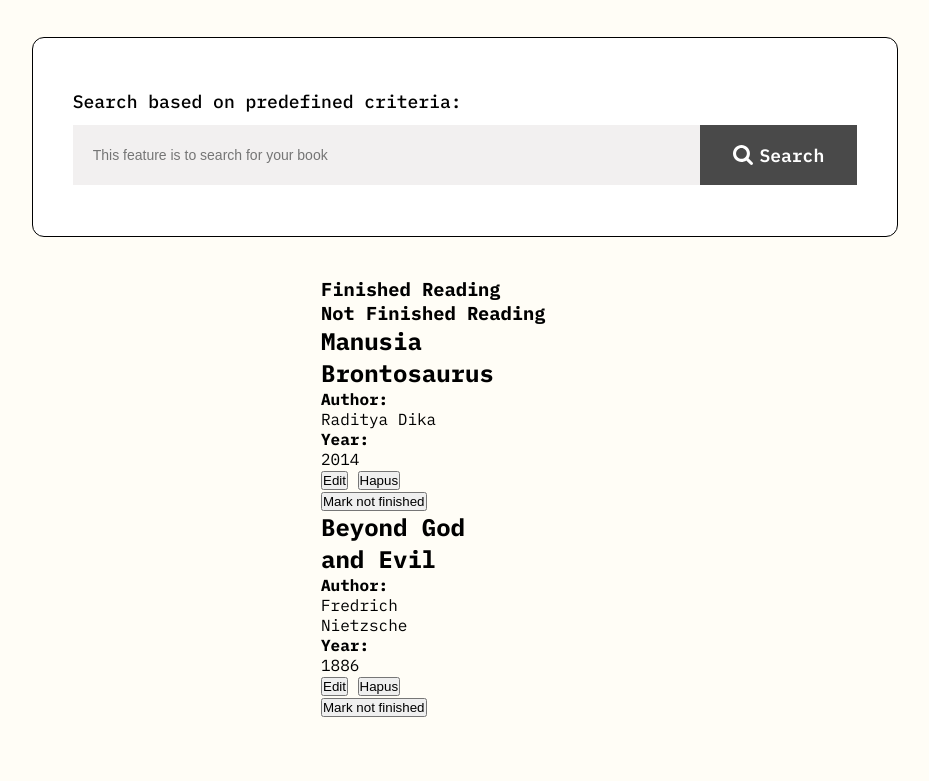
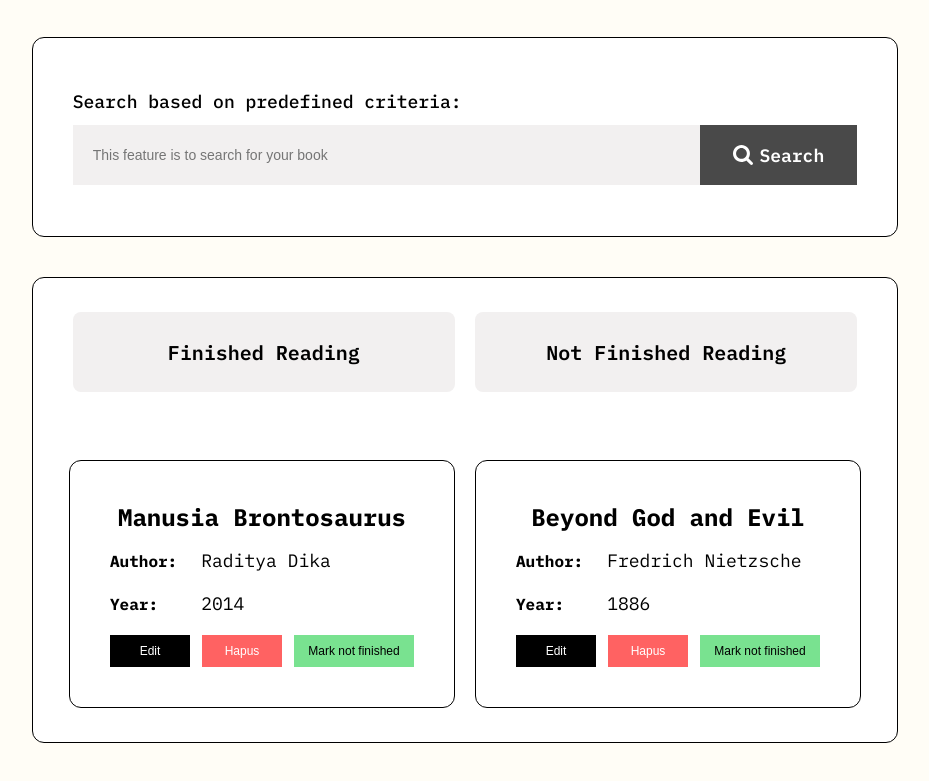
Before and after one commit to tamathecxder/bookshelf-app, a plain HTML site: page app.html in a window 1280 px wide. Shown: the part 465-1246 px from the top of the page, without its empty margins (175-1104 px from the left). Drawn offline with Linux system fonts and the light colour scheme.

Commit message:
Style all of the element in show section including card and tabbed button

```diff
--- a/assets/css/style.css
+++ b/assets/css/style.css
@@ -291,6 +291,149 @@ main #hero-image .img-content img {
   gap: 6px;
 }
 
+/* Show section style */
+#application #show-section {
+  width: 83.33%;
+  height: 100%;
+  display: flex;
+  justify-content: center;
+}
+
+#application #show-section .card-show {
+  width: 100%;
+  height: auto;
+  background-color: #fff;
+  border: 1px solid #000;
+  border-radius: 12px;
+  overflow: hidden;
+}
+
+#application #show-section .card-show .nav-and-tabs {
+  width: 100%;
+  height: auto;
+  display: flex;
+  justify-content: center;
+  align-items: center;
+  gap: 20px;
+  padding: 34px 40px;
+  font-family: var(--ibm-mono);
+}
+
+#application #show-section .card-show .nav-and-tabs .tab-component {
+  width: 440px;
+  height: 80px;
+  background-color: var(--secondary-color);
+  border-radius: 8px;
+  display: flex;
+  justify-content: center;
+  align-items: center;
+}
+
+#application #show-section .card-show .nav-and-tabs .tab-component h3 {
+  font-size: 20px;
+  color: #000;
+  font-weight: 600;
+}
+
+#application #show-section .card-show .data-container {
+  display: flex;
+  justify-content: center;
+  align-items: center;
+  gap: 20px;
+  padding: 34px 40px;
+  width: 100%;
+  height: auto;
+  /* background-color: coral; */
+}
+
+#application #show-section .card-show .data-container .card-data {
+  width: auto;
+  height: auto;
+  border-radius: 12px;
+  background-color: #fff;
+  border: 1px solid #000;
+}
+
+#application #show-section .card-show .data-container .card-data .data-text {
+  padding: 40px;
+  display: flex;
+  flex-direction: column;
+  justify-content: center;
+  align-items: center;
+  width: 100%;
+}
+
+#application #show-section .card-show .data-container .card-data .data-text .data-desc {
+  width: 100%;
+  display: flex;
+  justify-content: center;
+  align-items: center;
+  flex-direction: column;
+  /* background-color: lightblue; */
+}
+
+#application #show-section .card-show .data-container .card-data .data-text .data-desc h2 {
+  font-size: 24px;
+  margin-bottom: 1rem;
+}
+
+#application #show-section .card-show .data-container .card-data .data-text .data-desc .data-sub-desc {
+  width: 100%;
+  display: flex;
+  justify-content: stretch;
+  align-items: center;
+  margin-bottom: 20px;
+}
+
+#application #show-section .card-show .data-container .card-data .data-text .data-desc .data-sub-desc h4 {
+  width: 30%;
+}
+
+#application #show-section .card-show .data-container .card-data .data-text .data-desc .data-sub-desc span {
+  font-size: 18px;
+  font-weight: 400;
+}
+
+#application #show-section .card-show .data-container .card-data .data-text .data-sub-button {
+  width: 100%;
+  height: 100%;
+  display: flex;
+  justify-content: space-evenly;
+  gap: 0.75rem;
+  align-items: center;
+  /* background-color: red; */
+  font-family: var(--ibm-mono);
+}
+
+#application #show-section .card-show .data-container .card-data .data-text .data-sub-button .button-edit {
+  width: 80px;
+  height: 32px;
+  border: none;
+  font-weight: 500;
+  font-size: 12px;
+  background-color: #000;
+  color: #fff;
+}
+
+#application #show-section .card-show .data-container .card-data .data-text .data-sub-button .button-delete {
+  width: 80px;
+  height: 32px;
+  border: none;
+  font-weight: 500;
+  font-size: 12px;
+  background-color: #FF6262;
+  color: #fff;
+}
+
+#application #show-section .card-show .data-container .card-data .data-text .data-sub-button .button-checker {
+  width: 120px;
+  height: 32px;
+  border: none;
+  font-weight: 500;
+  font-size: 12px;
+  background-color: #79E290;
+  color: #000;
+}
 
 .col-1 {width: 8.33%;}
 .col-2 {width: 16.66%;}
```
